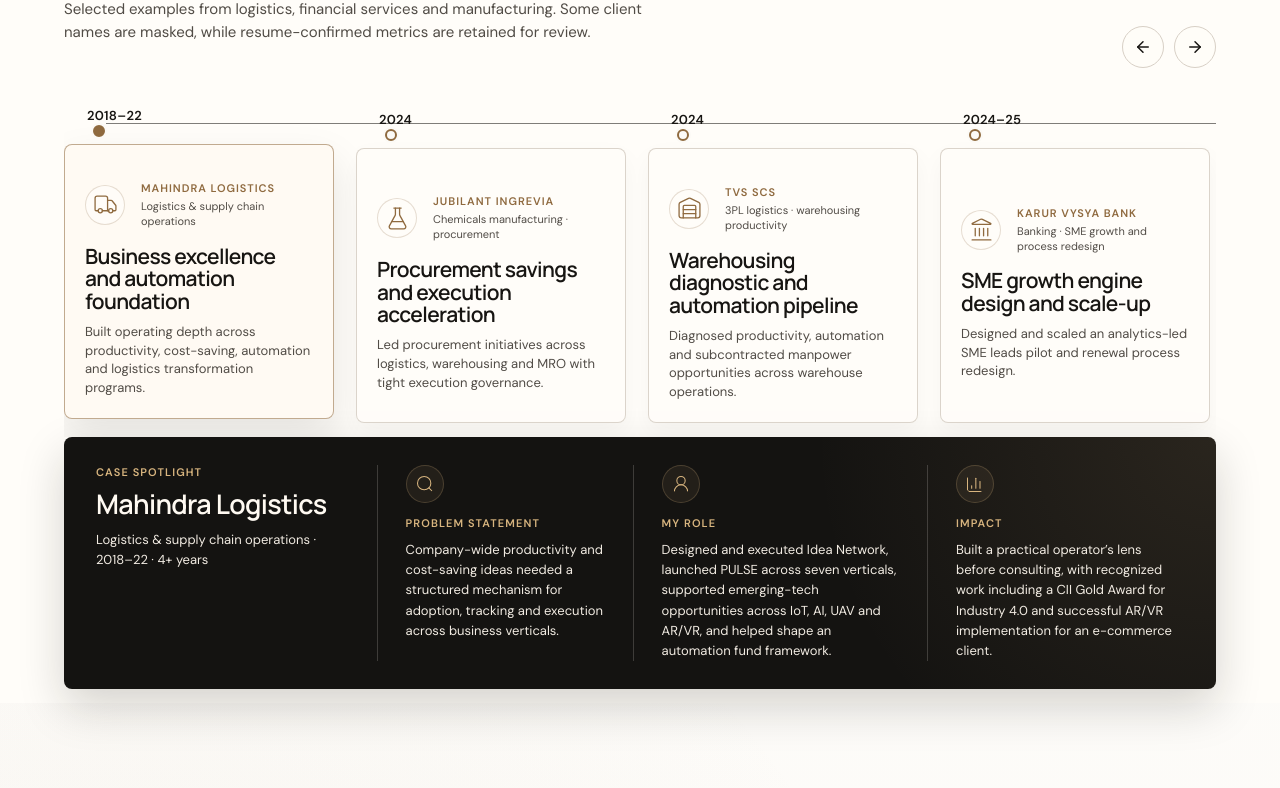
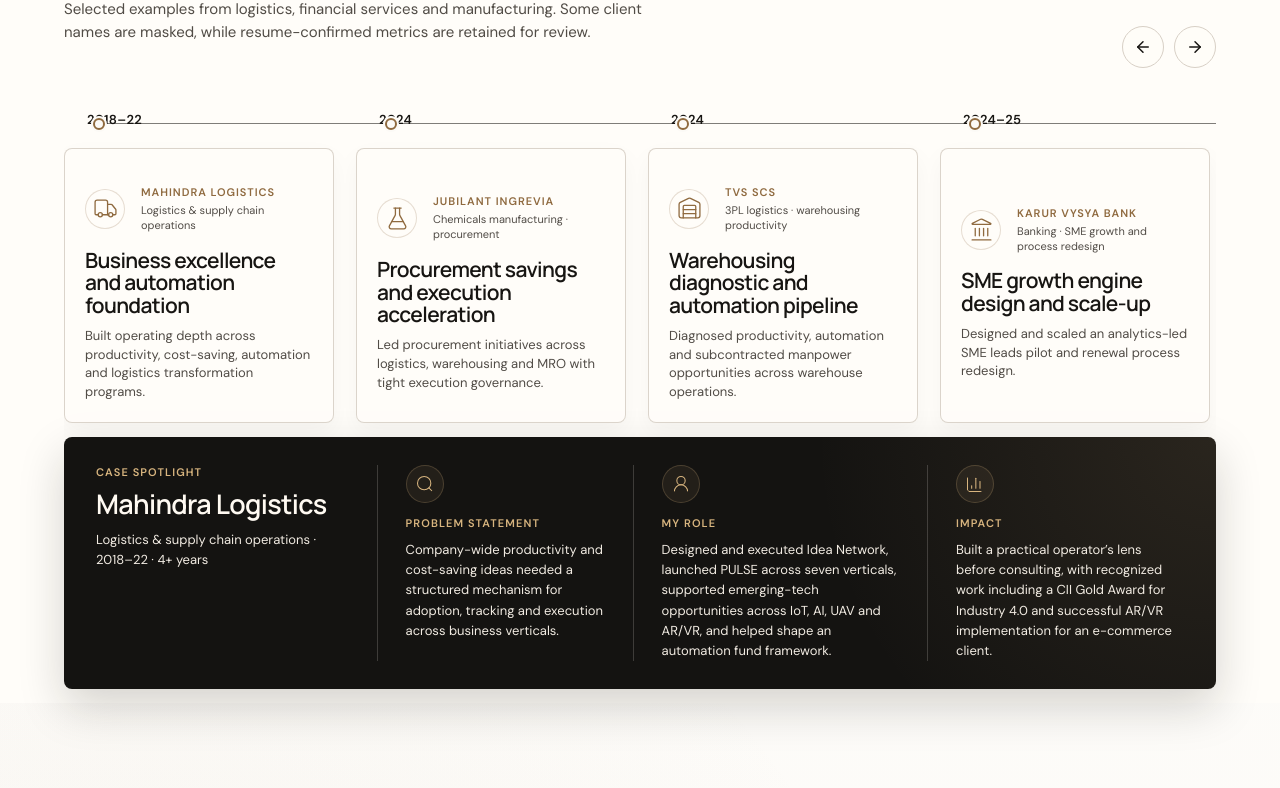
Before and after one commit to Prashant23saxena/ShivaniWebstie, a Next.js app: page /v4 in a window 1280 px wide. Shown: the part 1832-2620 px from the top of the page. Built offline with nearby package versions, Linux system fonts and the light colour scheme.

Commit message:
Keep work timeline dots fixed

```diff
--- a/src/components/PortfolioV4.module.css
+++ b/src/components/PortfolioV4.module.css
@@ -480,7 +480,7 @@
 
 .workCard:hover,
 .workCardActive {
-  transform: translateY(-4px);
+  transform: none;
   border-color: rgba(143, 106, 63, 0.55);
   background: #fffaf3;
   box-shadow: 0 18px 42px rgba(23, 21, 18, 0.1);
@@ -497,7 +497,7 @@
 
 .workCard i {
   position: absolute;
-  top: -20px;
+  top: -31px;
   left: 28px;
   width: 12px;
   height: 12px;
--- a/src/components/PortfolioV4.tsx
+++ b/src/components/PortfolioV4.tsx
@@ -237,7 +237,7 @@
   const reduce = useReducedMotion();
   const [active, setActive] = useState("Home");
   const [mobileOpen, setMobileOpen] = useState(false);
-  const [workIndex, setWorkIndex] = useState(0);
+  const [workIndex, setWorkIndex] = useState<number | null>(null);
   const [strategyIndex, setStrategyIndex] = useState(0);
   const [aboutTab, setAboutTab] = useState("Education");
   const workTrackRef = useRef<HTMLDivElement>(null);
@@ -456,26 +456,26 @@
         </Reveal>
 
         <AnimatePresence mode="wait">
-          <motion.div className={v4.caseSpotlight} key={workIndex} initial={reduce ? false : { opacity: 0, y: 16 }} animate={reduce ? undefined : { opacity: 1, y: 0 }} exit={reduce ? undefined : { opacity: 0, y: -10 }}>
+          <motion.div className={v4.caseSpotlight} key={workIndex ?? "default"} initial={reduce ? false : { opacity: 0, y: 16 }} animate={reduce ? undefined : { opacity: 1, y: 0 }} exit={reduce ? undefined : { opacity: 0, y: -10 }}>
             <div className={v4.caseLead}>
               <span>Case spotlight</span>
-              <strong>{selectedWork[workIndex].company}</strong>
-              <p>{selectedWork[workIndex].industry} · {selectedWork[workIndex].year} · {selectedWork[workIndex].metric}</p>
+              <strong>{selectedWork[workIndex ?? 0].company}</strong>
+              <p>{selectedWork[workIndex ?? 0].industry} · {selectedWork[workIndex ?? 0].year} · {selectedWork[workIndex ?? 0].metric}</p>
             </div>
             <div>
               <Search size={27} strokeWidth={1.25} />
               <span>Problem statement</span>
-              <p>{selectedWork[workIndex].problem}</p>
+              <p>{selectedWork[workIndex ?? 0].problem}</p>
             </div>
             <div>
               <UserRound size={27} strokeWidth={1.25} />
               <span>My role</span>
-              <p>{selectedWork[workIndex].role}</p>
+              <p>{selectedWork[workIndex ?? 0].role}</p>
             </div>
             <div>
               <BarChart3 size={27} strokeWidth={1.25} />
               <span>Impact</span>
-              <p>{selectedWork[workIndex].impact}</p>
+              <p>{selectedWork[workIndex ?? 0].impact}</p>
             </div>
           </motion.div>
         </AnimatePresence>
```
